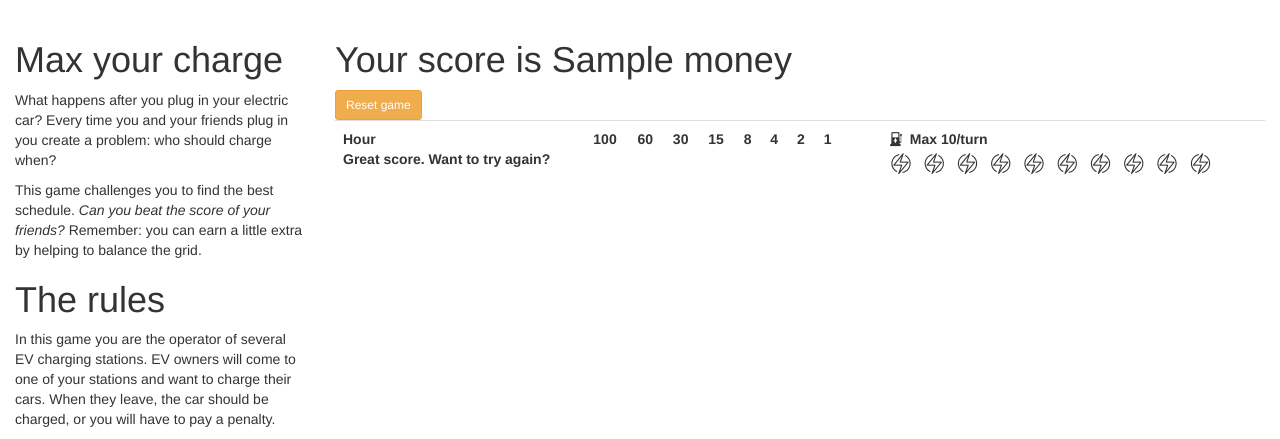
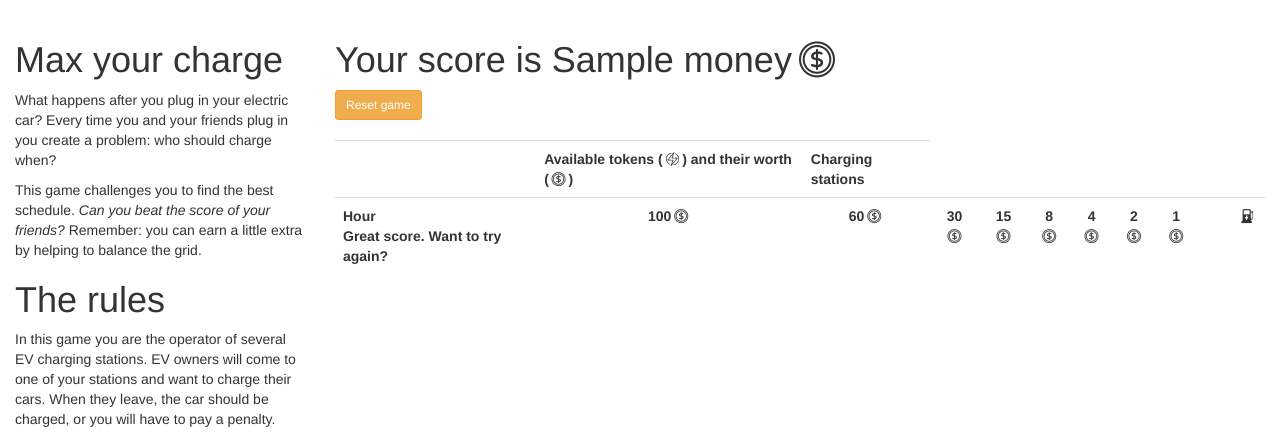
Before and after one commit to SeitaBV/smartcharginggame, a Flask app: template templates/dashboard.html in a window 1280 px wide. Shown: the part 110-549 px from the top of the page. Run offline with Flask 2, Linux system fonts and the light colour scheme; the template is opened without the code that fills it: most values are stand-ins (such as "Sample title", 1, 10 or a date in 2020); lists and menus that the app fills with data are empty.

Commit message:
Added coin icons, extra headers and hidden capacity constraints.

```diff
--- a/static/css/scc.css
+++ b/static/css/scc.css
@@ -83,12 +83,12 @@
 
 @font-face {
   font-family: 'seita-webfont';
-  src: url('../font/seita-webfont.eot?90182301');
-  src: url('../font/seita-webfont.eot?90182301#iefix') format('embedded-opentype'),
-       url('../font/seita-webfont.woff2?90182301') format('woff2'),
-       url('../font/seita-webfont.woff?90182301') format('woff'),
-       url('../font/seita-webfont.ttf?90182301') format('truetype'),
-       url('../font/seita-webfont.svg?90182301#seita-webfont') format('svg');
+  src: url('../font/seita-webfont.eot?12471679');
+  src: url('../font/seita-webfont.eot?12471679#iefix') format('embedded-opentype'),
+       url('../font/seita-webfont.woff2?12471679') format('woff2'),
+       url('../font/seita-webfont.woff?12471679') format('woff'),
+       url('../font/seita-webfont.ttf?12471679') format('truetype'),
+       url('../font/seita-webfont.svg?12471679#seita-webfont') format('svg');
   font-weight: normal;
   font-style: normal;
 }
@@ -98,7 +98,7 @@
 @media screen and (-webkit-min-device-pixel-ratio:0) {
   @font-face {
     font-family: 'seita-webfont';
-    src: url('../font/seita-webfont.svg?90182301#seita-webfont') format('svg');
+    src: url('../font/seita-webfont.svg?12471679#seita-webfont') format('svg');
   }
 }
 */
@@ -144,3 +144,4 @@
 .icon-minus:before { content: '\e803'; } /* '' */
 .icon-plus:before { content: '\e804'; } /* '' */
 .icon-token:before { content: '\e805'; } /* '' */
+.icon-coin:before { content: '\e80a'; } /* '' */
--- a/templates/dashboard.html
+++ b/templates/dashboard.html
@@ -107,26 +107,42 @@
                     <script type="text/javascript">
                         $(document).ready(function(){
                             location.hash = "#game";
-                            {% for station_i in range(num_stations) %}
-                                update_station({{station_i}}, {{current_turn}}, {{max_capacity[station_i]}}, {{max_imbalance}})
-                            {% endfor %}
+                            $('[data-toggle="tooltip"]').tooltip();
+                        });
+                    </script>
+                {% else %}
+                    <script type="text/javascript">
+                        $(document).ready(function(){
+                            $('[data-toggle="tooltip"]').tooltip();
                         });
                     </script>
                 {% endif %}
 
                 <div class="col-sm-9">
                     <a name="game"></a>
-                    <h1>Your score is {{ world.money }}</h1>
+                    <h1>Your score is {{ world.money -}}<i class="icon-coin"></i></h1>
                     <form action="reset" method="get">
                         <button id="reset_button" class="btn btn-sm btn-warning" type="submit">Reset game</button>
                     </form>
+                    <br>
                     <form action="next" method="post">
                         <table class="table col-sm-8">
                             <tr>
                                 <th>
+
+                                </th>
+                                <th colspan={{max_imbalance}}>
+                                    Available tokens (<i class="icon-token" style="font-size: 100%;"></i>) and their worth (<i class="icon-coin"></i>)
+                                </th>
+                                <th colspan={{num_stations}}>
+                                    Charging stations<!-- (max <i class="icon-token" style="font-size: 100%;"></i> per turn)-->
+                                </th>
+                            </tr>
+                            <tr>
+                                <th>
                                     Hour
                                     {% if current_turn < num_turns %}
-                                        <br>
+                                        <br><br>
                                         <button id="next_turn" class="btn btn-sm btn-primary" type="submit">Next turn</button>
                                     {% else %}
                                         <br>
@@ -143,53 +159,52 @@
                                     <!--<i class="icon-balance"></i>-->
                                 <!--</th>-->
                                 {% for imbalance_token in range(max_imbalance) %}
-                                    <th>
+                                    <th style="text-align: center;">
                                         {% if imbalance_token==0 %}
                                             <!--<i class="icon-coin-10"></i>-->
                                             <!--200-->
                                             <!--128-->
-                                            100
+                                            100<i class="icon-coin"></i>
                                         {% elif imbalance_token==1 %}
                                             <!--100-->
                                             <!--64-->
-                                            60
+                                            60<i class="icon-coin"></i>
                                         {% elif imbalance_token==2 %}
                                             <!--50-->
                                             <!--32-->
-                                            30
+                                            30<i class="icon-coin"></i>
                                         {% elif imbalance_token==3 %}
                                             <!--20-->
                                             <!--16-->
-                                            15
+                                            15<i class="icon-coin"></i>
                                         {% elif imbalance_token==4 %}
                                             <!--10-->
-                                            8
+                                            8<i class="icon-coin"></i>
                                         {% elif imbalance_token==5 %}
                                             <!--5-->
-                                            4
+                                            4<i class="icon-coin"></i>
                                         {% elif imbalance_token==6 %}
-                                            2
+                                            2<i class="icon-coin"></i>
                                         {% elif imbalance_token==7 %}
-                                            1
+                                            1<i class="icon-coin"></i>
                                         {% endif %}
                                     </th>
                                 {% endfor %}
                                 {% for station_i in range(num_stations) %}
                                     {% set station_id = station_id[station_i] %}
                                     {% set station = world.charging_stations.get(station_id) %}
-                                    <th>
-                                        <i class="icon-charging_station"></i>
-                                        Max {{ max_capacity[station_i] -}}/turn
+                                    <th style="text-align: center;">
+                                        <i class="icon-charging_station" data-toggle="tooltip" data-html="true" title='Max {{ max_capacity[station_i] -}} <i class="icon-token" style="font-size: 100%;"></i> per turn'></i>
                                         <br>
-                                        {% for token in range(max_capacity[station_i]) %}
-                                            <i class="icon-token"></i>
-                                        {% endfor %}
+                                        <br>
+                                        <!--{% for token in range(max_capacity[station_i]) %}-->
+                                            <!--<i class="icon-token"></i>-->
+                                        <!--{% endfor %}-->
                                         {% if station.has_car_at(step=current_turn) %}
                                             {% set car = station.get_car_at(step=current_turn) %}
                                             {% set car_id = car.id %}
                                             {% set car_target = car.target_charge %}
                                             {% set car_current = car.current_charge %}
-                                            <br>
                                             {% if car_current < car_target and imbalance_coin[current_turn] > 0 %}
                                                 <button id="add_one_{{ station_i }}_{{ current_turn }}" class="btn btn-sm btn-success" type="button">Charge</button>
                                             {% else %}
@@ -271,7 +286,7 @@
                                             {% endif %}
                                             <p class="{{ car_id }}">
                                                 <i class="icon-ev {{ car_id }}" style="margin-right:50px;"></i>
-                                                wants {{car_target}} <i class="icon-token" style="font-size: 100%;"></i>
+                                                wants {{car_target-}} <i class="icon-token" style="font-size: 100%;"></i>
                                             </p>
                                         {% endif -%}
                                     </td>
```
Also changed, not shown: static/font/seita-webfont.ttf, static/font/seita-webfont.woff, static/font/seita-webfont.woff2, 2 other files.
